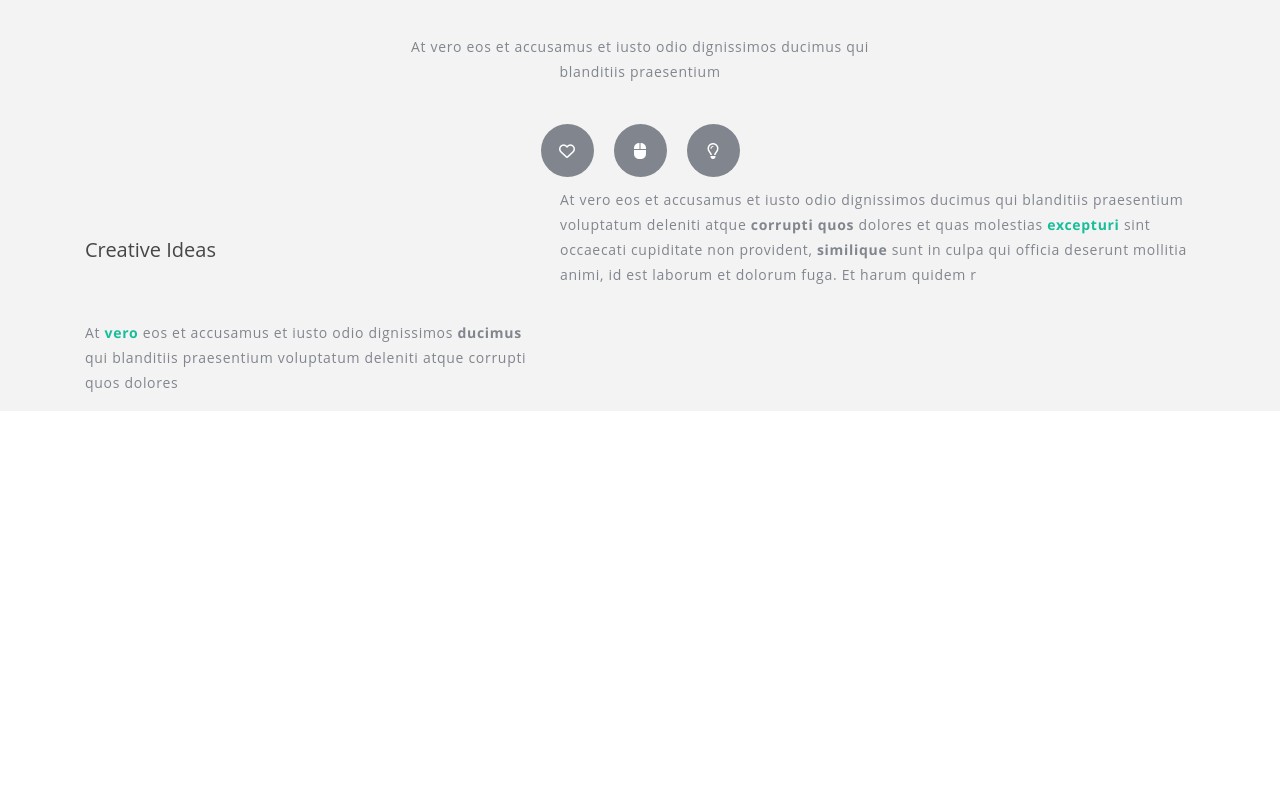
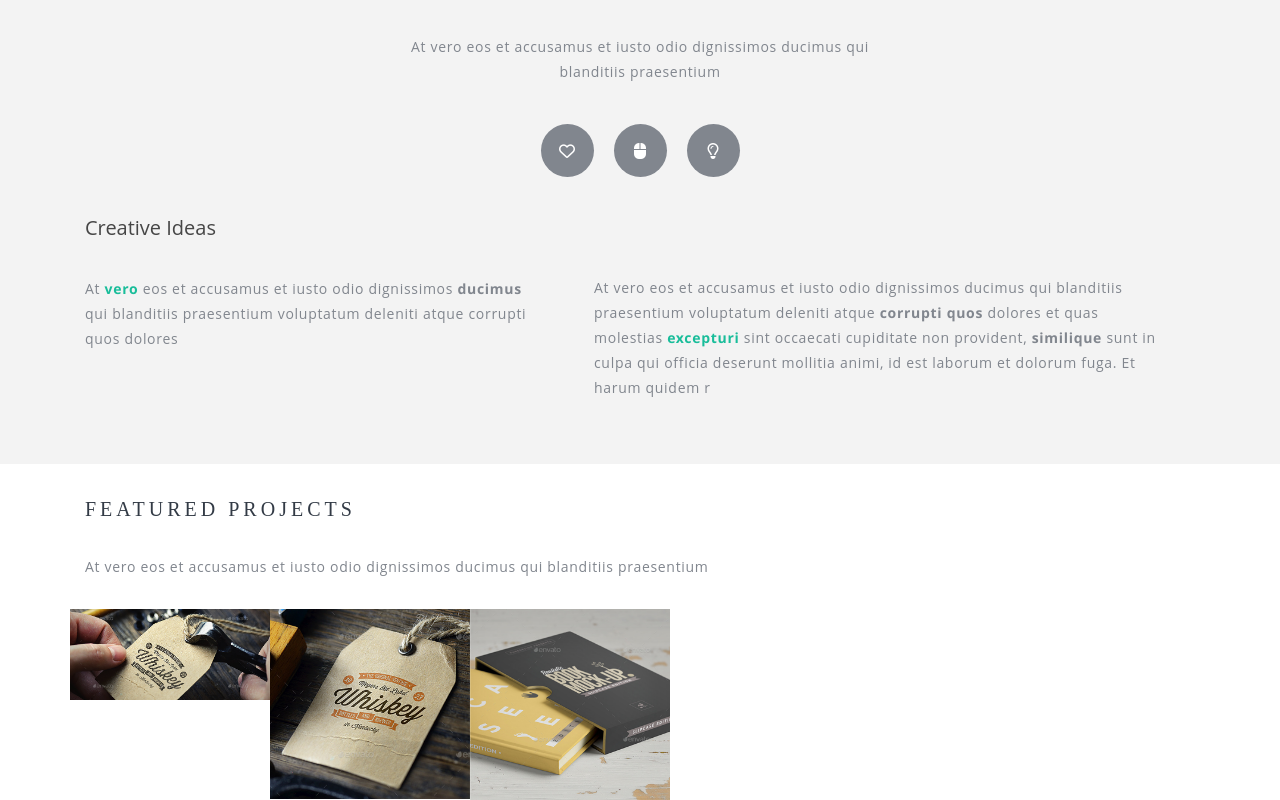
Before and after one commit to UjenKI/_freelance, a website: page src/index.html in a window 1280 px wide. Shown: the part 1333-2133 px from the top of the page. Before the commit the page ends 1744 px from the top, so only its background shows below. Drawn offline with nearby package versions, Linux system fonts and the light colour scheme; files that its build step writes are made by us from their sources; a web font is replaced by a local one.

Commit message:
featured continie

```diff
--- a/src/css/views/_main_home.scss
+++ b/src/css/views/_main_home.scss
@@ -75,7 +75,7 @@
         h4{
             letter-spacing: 0.8;
             font-weight: 400;
-            @include font(20px, $font-open_sans-regular, $font--color-primary_6, 125px)
+            @include font(20px, $font-open_sans-regular, $font--color-primary_6, 81px)
         }
         p{
             @include font(14px, $font-open_sans-regular, $font--color-primary_3, 25px);
@@ -88,6 +88,7 @@
         }
     }
     .txt_item{
+        padding: 88px 34px 48px;
         p{
             @include font(14px, $font-open_sans-regular, $font--color-primary_3, 25px);
             font-weight: 400;
@@ -99,3 +100,60 @@
         }
     }
 }
+.featured_projects{
+    .featured_title{
+        h3{
+            margin: 39px 0;
+            @include font(20px, $font-ssp-regular, $font--color-primary_2, 12px);
+            font-weight: 300;
+            letter-spacing: 4px;
+            text-transform: uppercase;
+        }
+        p{
+         @include font(14px, $font-open_sans-regular, $font--color-primary_3, 25px);
+         font-weight: 400;
+         letter-spacing: 0.7px;
+         margin: 30px 0;
+        }
+    }
+    // .for-img{
+    //     padding: 0;
+    //     .featured_img_box{
+    //         width: 100%;
+    //         img{
+    //             width: 100%;
+    //         }
+    //         position: relative;
+    //         &::before{
+    //             content: '';
+    //             display: block;
+    //             position: absolute;
+    //             width: 100%;
+    //             height: 100%;
+    //             background: rgba($color: #000000, $alpha: 0.8);
+    //         }
+    //     }
+    // }
+   .featured_gallery{
+       display: flex;
+       flex-wrap: wrap;
+       flex-direction: column;
+       flex-flow: row wrap;
+       &:hover ~ img{
+            opacity: 0.3;
+            transition: 0.8s opacity;
+       }
+       div{
+           flex: auto;
+           width: 200px;
+           img{
+               width: 100%;
+               height: auto;
+               &:hover{
+                   opacity: 0.3;
+                   transition: 0.8s opacity;
+               }
+           }
+       }
+   }
+}
--- a/src/template/main_home.html
+++ b/src/template/main_home.html
@@ -54,3 +54,37 @@
         </div>
     </div>
 </section>
+<section class="featured_projects">
+    <div class="container">
+        <div class="row">
+            <div class="col-12">
+                <div class="featured_title">
+                    <h3>FEATURED PROJECTS</h3>
+                    <p>At vero eos et accusamus et iusto odio dignissimos ducimus qui blanditiis praesentium</p>
+                </div>
+            </div>
+        </div>
+        <div class="row">
+            <!-- <div class="col-md-6 for-img">
+                <div class="featured_img_box">
+                    <img src="../img/Layer_83.png" alt="img1">
+                </div>
+            </div>
+            <div class="col-md-3 for-img">
+                <div class="featured_img_box">
+                    <img src="../img/Layer_17.png" alt="img1">
+                </div>
+            </div>
+            <div class="col-md-3 for-img">
+                <div class="featured_img_box">
+                    <img src="../img/Layer_18.png" alt="img1">
+                </div>
+            </div> -->
+            <div class="featured_gallery">
+                <div><img src="../img/Layer_83.png" alt=""></div>
+                <div><img src="../img/Layer_17.png" alt=""></div>
+                <div><img src="../img/Layer_18.png" alt=""></div>
+            </div>
+        </div>
+    </div>
+</section>
```
Also changed, not shown: dist/css/main.css, dist/img/Layer_17.png (added), dist/img/Layer_18.png (added), dist/img/Layer_83.png (added), dist/index.html, src/img/Layer_17.png (added), src/img/Layer_18.png (added), src/img/Layer_83.png (added), 1 other file.
